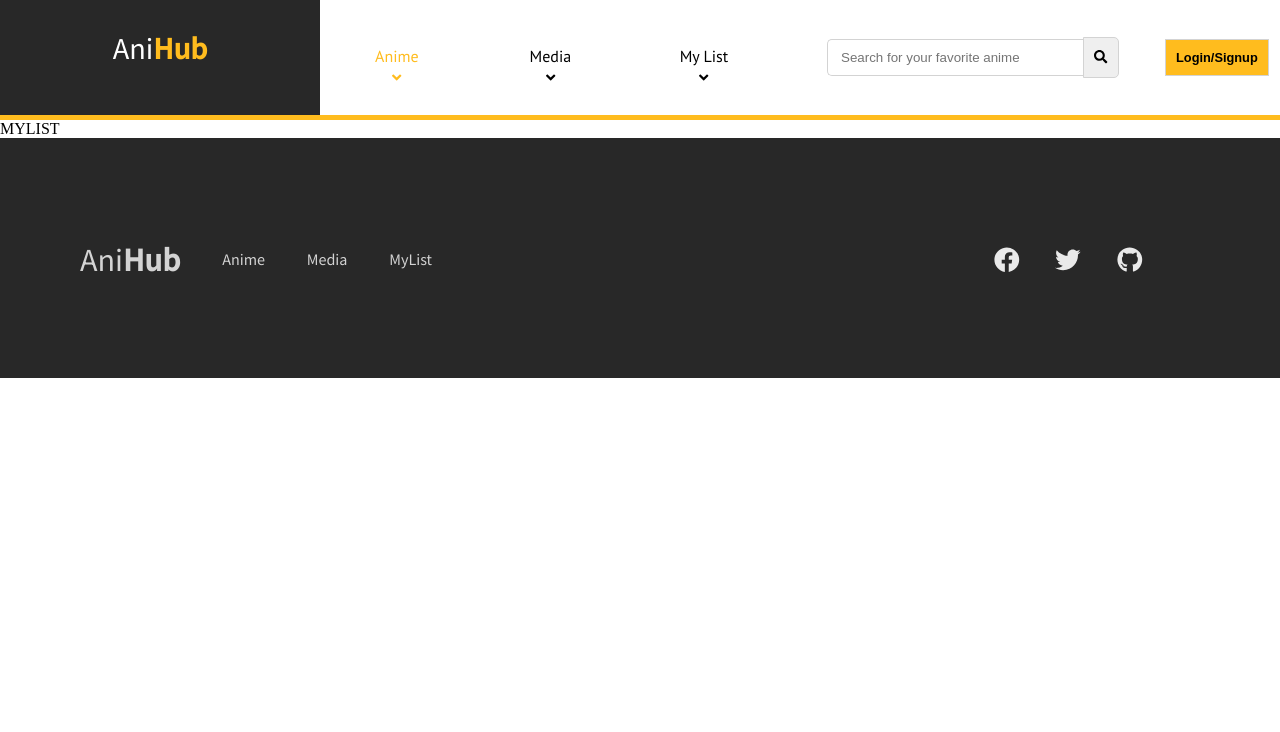
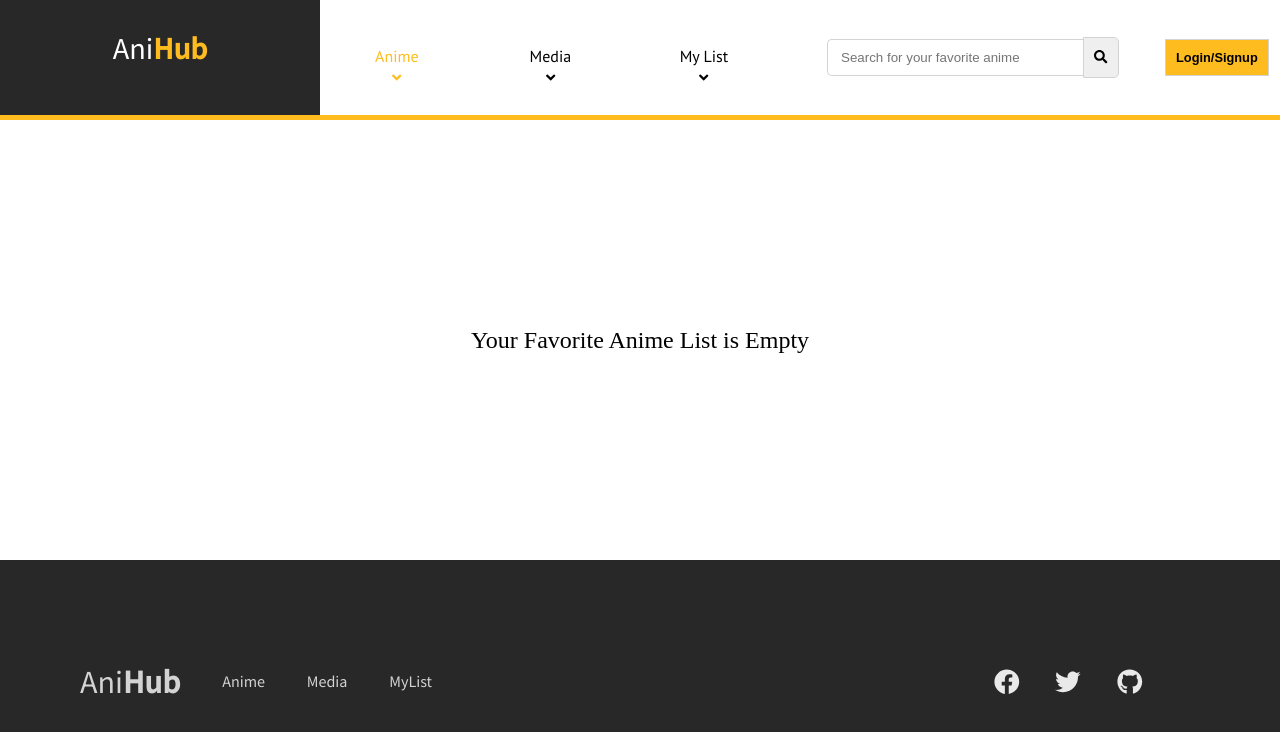
Before and after one commit to Kurler3/AniHub, a React (Create React App) app in the folder client/: page /list in a window 1280 px wide. Shown: the top 732 px of the page. Built offline with nearby package versions, Linux system fonts and the light colour scheme.

Commit message:
Started back anime list component

```diff
--- a/client/src/assets/css/App.css
+++ b/client/src/assets/css/App.css
@@ -451,3 +451,27 @@
       .anime-page-container .right-container .synopsis-container .synopsis {
         padding-top: 0.5em;
         font-size: 0.7rem; }
+
+.my-anime-list-container {
+  min-height: 55vh;
+  margin: 0 auto;
+  width: 80%; }
+  .my-anime-list-container .list-container {
+    padding: 1em; }
+  .my-anime-list-container .empty-list-container {
+    display: flex;
+    justify-content: center;
+    align-items: center;
+    font-size: 1.5rem;
+    height: 55vh; }
+
+.back-anime-container {
+  height: 200vh;
+  background-color: red; }
+  .back-anime-container .poster {
+    height: 30vh;
+    width: 30vh; }
+  .back-anime-container .middle-container {
+    display: flex;
+    flex-direction: column;
+    justify-content: space-between; }
--- a/client/src/components/AnimePage.js
+++ b/client/src/components/AnimePage.js
@@ -22,6 +22,9 @@ const AnimePage = () => {
 
     const fetchAnimeData = async () => {
         const animeInfo = await api.getAnime(animeId);
+
+        console.log(animeInfo.data);
+
         setAnime(animeInfo.data);
     }
 
@@ -59,8 +62,9 @@ const AnimePage = () => {
         <div className="anime-page-container">
             <div className="left-container">
                 <h1 className="title">{anime.title}</h1>
-                <img className="poster" src={anime.image_url} alt="Anime Poster" />
-
+                <a href={anime.url} target="_blank">
+                    <img className="poster" src={anime.image_url} alt="Anime Poster" />
+                </a>
                 <button disabled={user===null || isAnimeInUsersFavList()} onClick={onAddListBtnClick}
                 className={`${user===null || isAnimeInUsersFavList() ? 'disabled-add-btn' : 'add-list-btn'}`}
                 >Add to List</button>
--- /dev/null
+++ b/client/src/components/BackAnime.js
@@ -0,0 +1,37 @@
+import React, {useState, useEffect} from 'react';
+import * as api from '../api/';
+import ReactLoading from 'react-loading';
+
+const BackAnime = ({id, addedAt, currentEpisode}) => {
+
+    const [anime, setAnime] = useState(null);
+
+    useEffect(() => {
+        if(anime===null) fetchAnimeData();
+    }, []);
+
+    const fetchAnimeData = async () => {
+        const animeInfo = await api.getAnime(id);
+
+        console.log(animeInfo.data);
+
+        setAnime(animeInfo.data);
+    }
+
+    return (
+        anime !== null ?
+            <div className="back-anime-container">
+                <img className="poster" src={anime.image_url} alt="anime_poster" />
+                <div className="middle-container">
+                    <p className="title">{anime.title}</p>
+                    <p className="added-at">{addedAt}</p>
+                </div>
+            </div>
+
+            :
+
+            <ReactLoading type='bars' color='#FFBC1E' height={200} width={200} />
+    )
+}
+
+export default BackAnime
--- a/client/src/components/MyList.js
+++ b/client/src/components/MyList.js
@@ -1,10 +1,27 @@
-import React from 'react'
+import React from 'react';
+import { useSelector } from 'react-redux';
+import ReactLoading from 'react-loading';
+import BackAnime from './BackAnime';
 
 const MyList = () => {
+
+    // Retrieves back anime list (updates automatically when user adds or removes anime from/to list)
+    const backAnimeIdList = useSelector((state) => state.backAnimes);
+
     return (
-        <div>
-            MYLIST
-        </div>
+        backAnimeIdList!==null ? <div className="my-anime-list-container">
+            {
+                backAnimeIdList.length > 0 ?
+                    <div className="list-container">
+                        {
+                            backAnimeIdList.map((anime) => <BackAnime id={anime.id} addedAt={anime.added_at} currentEpisode={anime.current_episode} key={anime.id}/>)
+                        }
+                    </div>
+                :
+                    <div className="empty-list-container">Your Favorite Anime List is Empty</div>
+            }
+        </div> :
+        <ReactLoading type='bars' color='#FFBC1E' height={200} width={200} />
     )
 }
 
--- a/client/src/reducers/backAnimeReducer.js
+++ b/client/src/reducers/backAnimeReducer.js
@@ -15,7 +15,6 @@ const backAnimeReducer = (state=[], action) => {
 
             localStorage.setItem('profile', JSON.stringify(user));
 
-            // Action payload is going to be added anime
             return user.result.saved_animes;
         case REMOVE_ANIME_FROM_LIST:
             // Update user in localStorage
--- a/client/src/scss_styles/App.scss
+++ b/client/src/scss_styles/App.scss
@@ -6,6 +6,8 @@
 @import '_footer.scss';
 @import '_authForm.scss';
 @import '_animePage.scss';
+@import '_backAnimeList.scss';
+@import '_backAnime.scss';
 
 body {
     // margin: 0;
--- /dev/null
+++ b/client/src/scss_styles/_backAnime.scss
@@ -0,0 +1,30 @@
+.back-anime-container {
+    display: flex;
+    flex-direction: row;
+    height: 30vh;
+    width: 45%;
+    background-color: lightblue;
+    // font-family: var(--noto-sans-jp);
+    font-family: var(--pt-sans);
+
+    .poster {
+        height: 30vh;
+        width: 20vh;
+    }
+
+    .middle-container {
+        padding: 1em;
+        display: flex;
+        flex-direction: column;
+        justify-content: space-between;
+
+        .title {
+            font-size: 1.5rem;
+            font-weight: bold;
+        }
+
+        .added-at {
+
+        }
+    }
+}
--- /dev/null
+++ b/client/src/scss_styles/_backAnimeList.scss
@@ -0,0 +1,23 @@
+.my-anime-list-container {
+    min-height: 55vh;
+    margin: 0 auto;
+    width: 90%;
+    //background-color: lightblue;
+
+    .list-container {
+        padding: 1em;
+
+        display: grid;
+        // grid-gap: 40px;
+        // grid-template-columns: repeat(4, 1fr);
+        // justify-content: center;
+    }
+
+    .empty-list-container {
+        display: flex;
+        justify-content: center;
+        align-items: center;
+        font-size: 1.5rem;
+        height: 55vh;
+    }
+}
```
Also changed, not shown: client/src/scss_styles/_frontAnimes.scss (indentation only).
